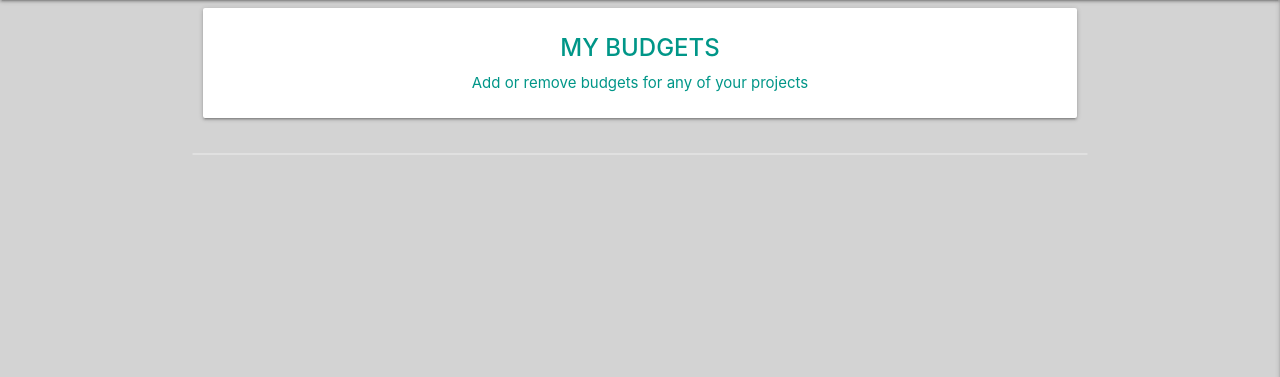
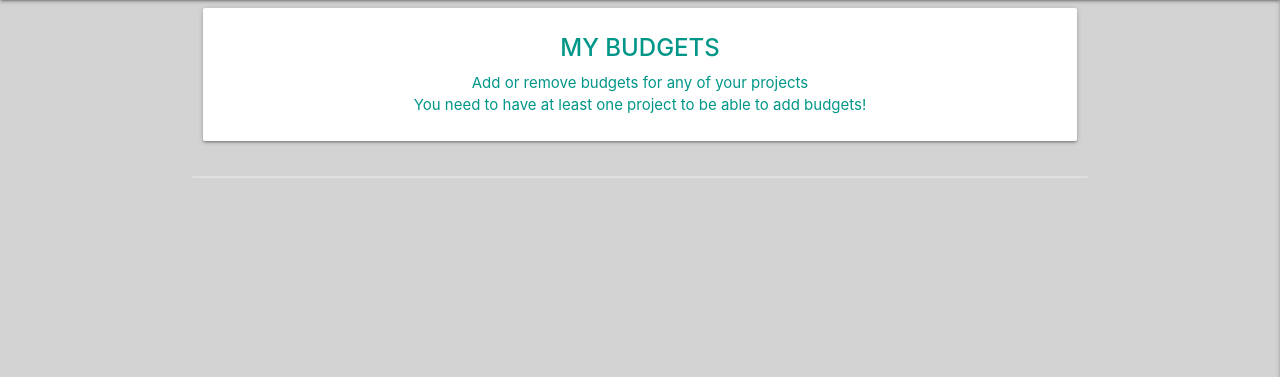
Before and after one commit to Code-Institute-Submissions/nic-was-project-budget_AprResub, a Flask app: page /budgets in a window 1280 px wide. Shown: the part 64-441 px from the top of the page. Run offline with Flask 2, Linux system fonts and the light colour scheme; the visitor is signed in with stand-in values (Sample User, id 1); data that the repository does not hold is empty; some libraries are stand-ins or nearby versions.

Commit message:
Adding additional text in heading of page to let user know they need to have at least one project before they can add budgets

```diff
--- a/templates/budgets.html
+++ b/templates/budgets.html
@@ -7,6 +7,7 @@
         <div class="card-content teal-text center-align">
         <span class="card-title"><strong>MY BUDGETS</strong></span>
         <p>Add or remove budgets for any of your projects</p>
+        <p>You need to have at least one project to be able to add budgets!</p>
         </div>
     </div>
     </div>
```
